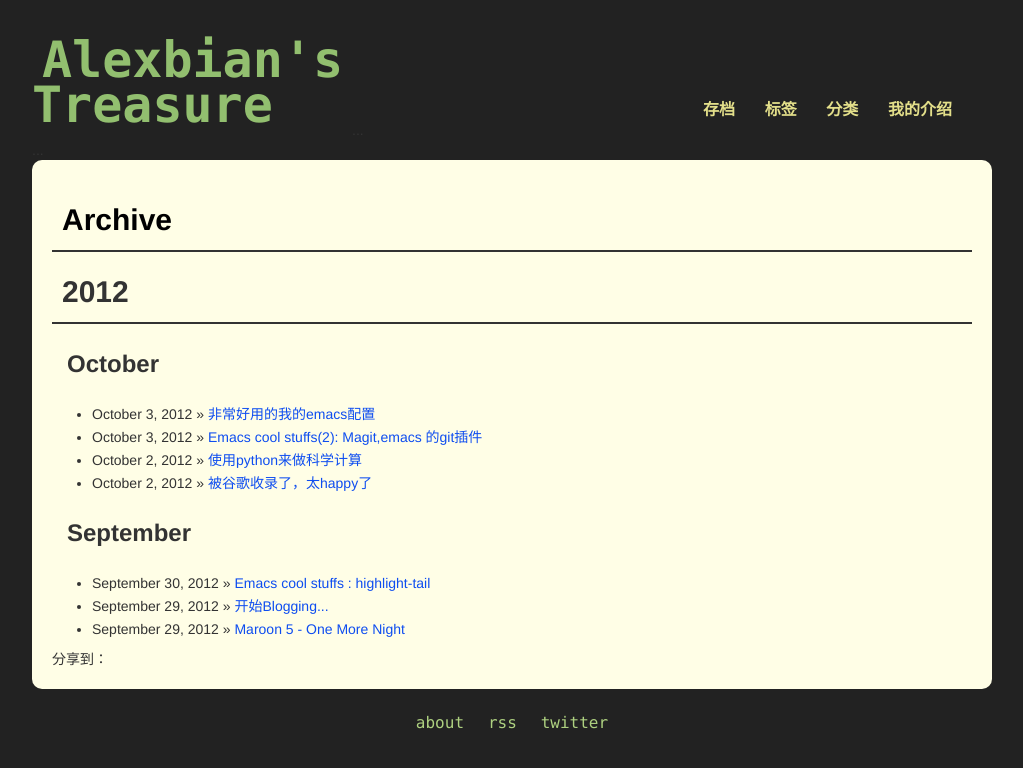
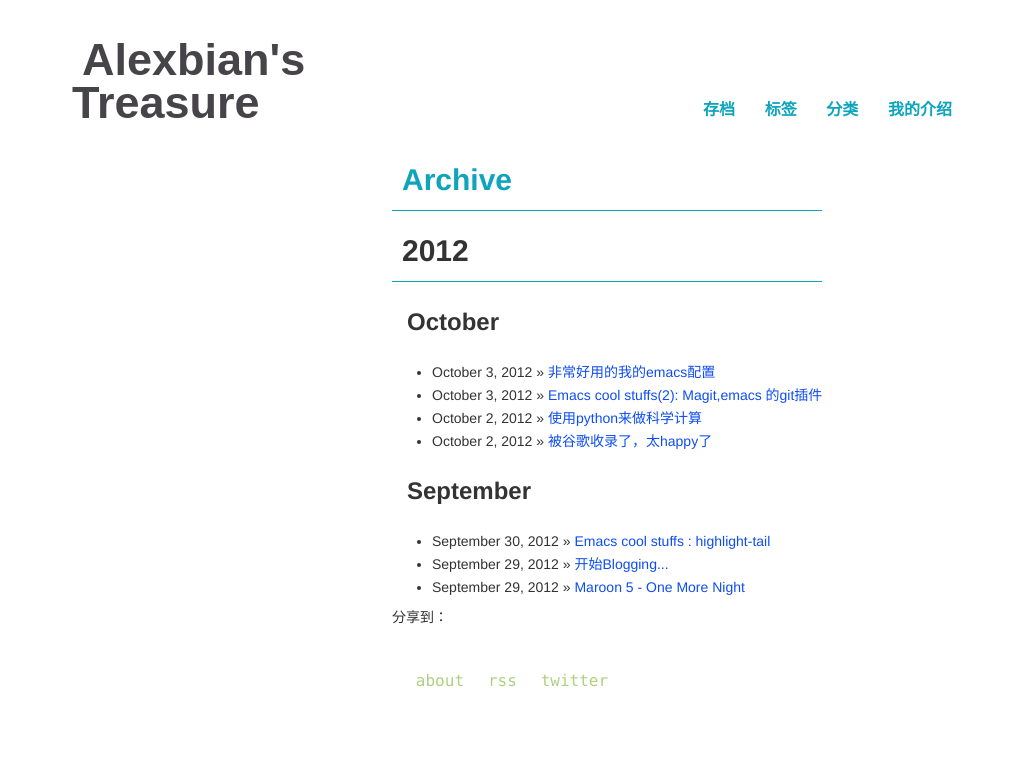
Before and after one commit to alexorg/dbian.github.com, a Jekyll site: the page built from archive.html, in a window 1280 px wide. Shown: the top 768 px of the page, without its empty margins (138-1161 px from the left). Built offline with Jekyll 4.4.1, drawn with Linux system fonts in a browser that asks for light colours; Markdown is read by kramdown in place of the engine named in the settings; comment, search, counter and statistics services are not loaded.

Commit message:
add new clean theme

```diff
--- /dev/null
+++ b/_includes/themes/clean/default.html
@@ -0,0 +1,53 @@
+<!DOCTYPE html PUBLIC "-//W3C//DTD XHTML 1.0 Strict//EN"
+    "http://www.w3.org/TR/xhtml1/DTD/xhtml1-strict.dtd">
+
+<html xmlns="http://www.w3.org/1999/xhtml" xml:lang="en" lang="en-us">
+<head>
+   <meta http-equiv="content-type" content="text/html; charset=utf-8" />
+   <title>Alexbian's Treasure &raquo; {{ page.title }}</title>
+   <meta name="author" content="Alexbian" />
+   <link href="http://feeds2.feedburner.com/git-ready" rel="alternate" title="RSS" type="application/rss+xml" />
+   <link rel="stylesheet" href="/css/reset.css" type="text/css" media="screen, projection" />
+   <link rel="stylesheet" href="/css/screen.css" type="text/css" media="screen, projection" />
+   <link rel="stylesheet" href="/css/960.css" type="text/css" media="screen, projection" />
+   <link href="/css/pygments.css" rel="stylesheet" type="text/css" media="screen, projection" />
+   <!-- Bootstrap -->
+   <link href="bootstrap/css/bootstrap.min.css" rel="stylesheet">
+</head>
+<body>
+  <div class="container">
+    <div class="grid_40 prefix_2 title">
+      <h1><a href="/">Alexbian's Treasure</a></h1>
+    </div>
+
+    <div class="grid_41 suffix_2 info">
+      <div class="cat">
+	<a href="/archive.html">存档</a>
+	<a href="/tags.html">标签</a>
+	<a href="/categories.html">分类</a>
+	<a href="/pages/about.html">我的介绍</a>
+      </div>
+    </div>
+    <div class="grid_8 prefix_2 suffix_2 main">
+      {{ content }}
+    </div>
+
+    <div class="grid_12 footer">
+      <div class="footer_links">
+        <a href="/pages/about.html">about</a>
+        <a class="rss" href="/atom.xml">rss</a>
+        <a href="http://twitter.com/bianhuadong">twitter</a>
+	<script type="text/javascript">
+	  var _bdhmProtocol = (("https:" == document.location.protocol) ? " https://" : " http://");
+	  document.write(unescape("%3Cscript src='" + _bdhmProtocol + "hm.baidu.com/h.js%3F35c98b91446682be3951fa8bd2db5636' type='text/javascript'%3E%3C/script%3E"));
+	</script>
+      </div>
+    </div>
+
+
+  </div>
+
+
+  <script src="/bootstrap/js/bootstrap.min.js"></script>
+</body>
+</html>
--- /dev/null
+++ b/_includes/themes/clean/page.html
@@ -0,0 +1,40 @@
+<div id="post" class="grid_8 alpha content">
+  <h2><a href="{{ page.url }}">
+    {{ page.title }}
+  </a></h2>
+
+  {{ content }}
+  <div style="text-align: center;" >
+    <script type="text/javascript" >
+      alimama_pid="mm_32981006_3378954_10897582";
+      alimama_width=760;
+      alimama_height=90;
+    </script>
+    <script src="http://a.alimama.cn/inf.js" type="text/javascript">
+    </script>
+  </div>
+  <!-- Baidu Button BEGIN -->
+  <div id="bdshare" class="bdshare_t bds_tools get-codes-bdshare">
+    <span class="bds_more">分享到：</span>
+    <a class="bds_tsina"></a>
+    <a class="bds_tqq"></a>
+    <a class="bds_renren"></a>
+    <a class="bds_qzone"></a>
+    <a class="bds_douban"></a>
+    <a class="bds_tieba"></a>
+    <a class="bds_fbook"></a>
+    <a class="bds_twi"></a>
+    <a class="bds_xg"></a>
+    <a class="bds_ff"></a>
+    <a class="bds_kaixin001"></a>
+    <a class="bds_hi"></a>
+    <a class="shareCount"></a>
+  </div>
+  <script type="text/javascript" id="bdshare_js" data="type=tools&amp;uid=6473487" ></script>
+  <script type="text/javascript" id="bdshell_js"></script>
+  <script type="text/javascript">
+    document.getElementById("bdshell_js").src = "http://bdimg.share.baidu.com/static/js/shell_v2.js?cdnversion=" + new Date().getHours();
+  </script>
+  <!-- Baidu Button END -->
+
+</div>
--- a/_layouts/default.html
+++ b/_layouts/default.html
@@ -3,4 +3,4 @@ theme :
   name : twitter
 ---
 {% include JB/setup %}
-{% include themes/alexbian/default.html %}
+{% include themes/clean/default.html %}
--- a/_layouts/page.html
+++ b/_layouts/page.html
@@ -2,4 +2,4 @@
 layout: default
 ---
 {% include JB/setup %}
-{% include themes/alexbian/page.html %}
+{% include themes/clean/page.html %}
--- a/_layouts/post.html
+++ b/_layouts/post.html
@@ -2,4 +2,4 @@
 layout: default
 ---
 {% include JB/setup %}
-{% include themes/alexbian/post.html %}
+{% include themes/clean/post.html %}
--- a/css/960.css
+++ b/css/960.css
@@ -1,4 +1,4 @@
-.container,.container_16{margin-left:auto;margin-right:auto;width:960px}.grid_1,.grid_2,.grid_3,.grid_4,.grid_5,.grid_6,.grid_7,.grid_8,.grid_9,.grid_10,.grid_11,.grid_12,.grid_13,.grid_14,.grid_15,.grid_16{display:inline;float:left;margin-left:10px;margin-right:10px}.container .grid_3,.container_16 .grid_4{width:220px}
+.container,.container_16{margin-left:auto;margin-right:auto;width:800px}.grid_1,.grid_2,.grid_3,.grid_4,.grid_5,.grid_6,.grid_7,.grid_8,.grid_9,.grid_10,.grid_11,.grid_12,.grid_13,.grid_14,.grid_15,.grid_16{display:inline;float:left;margin-left:10px;margin-right:10px}.container .grid_3,.container_16 .grid_4{width:220px}
 .container .grid_9,.container_16 .grid_12{width:700px}.container .grid_12,.container_16 .grid_16{width:940px}.alpha{margin-left:0}
 .omega{
 margin: 20px
@@ -14,7 +14,6 @@ margin: 20px
 }
 .container .content {
     margin-left:0;
-    width: 920px;
     padding:20px;
     border-radius: 10px;
 }
--- a/css/screen.css
+++ b/css/screen.css
@@ -2,7 +2,6 @@ body {
   background-color: white;
   font: 13.34px Verdana, helvetica, arial, clean, sans-serif;
   *font-size: small;
-  background: #222;
 }
 
 iframe {
@@ -54,7 +53,6 @@ p {
 .recent {
   list-style-type: square;
   list-style-position: outside;
-  color: #FFFEE6;
   padding-left: 9px;
   font-size: 95%;
   text-align: left;
@@ -88,7 +86,7 @@ p {
       margin-left: 5px;
   }
 .title {
-  margin: 40px 0 0 0;
+  margin: 40px 0 0 40px;
 }
 
 .title h1 {
@@ -96,11 +94,11 @@ p {
 }
 
 .title h1 a {
-  color: #92BF6F;
+  color: #474449;
   font-weight: bold;
   margin-bottom: 20px;
-  font-size: 50px;
-  font-family: "Consolas", "Monaco", "Courier New", "Courier", monospace;
+  font-size: 45px;
+  font-family: Century Gothic, sans-serif;
 }
 
 .info {
@@ -112,15 +110,15 @@ p {
 }
 
 .info a {
-    color: #E3DF8A;
+    color: #0DA4BC;
     margin-right: 20px
 }
 .info a:hover {
     color: #92BF6F;
 }
-.content {
+/*.content {
 	background: #FFFEE6;
-}
+}*/
 
 .white {
 	background: #FFFFFF;
@@ -147,12 +145,12 @@ h2{
 	font-size: 21px;
 	font-weight: normal;
 	text-align: left;
-	border-bottom: 2px solid #333;
+	border-bottom: 1px solid #0DA4BC;
 	margin: 10px 15px;
 }
 
 h2 a {
-    color: #000;
+    color: #0DA4BC;
     font-weight: bold;
 
 }
```
Also changed, not shown: _includes/themes/clean/post.html (added, +56 -0 lines), bootstrap/css/bootstrap.min.css, 3 other files.
